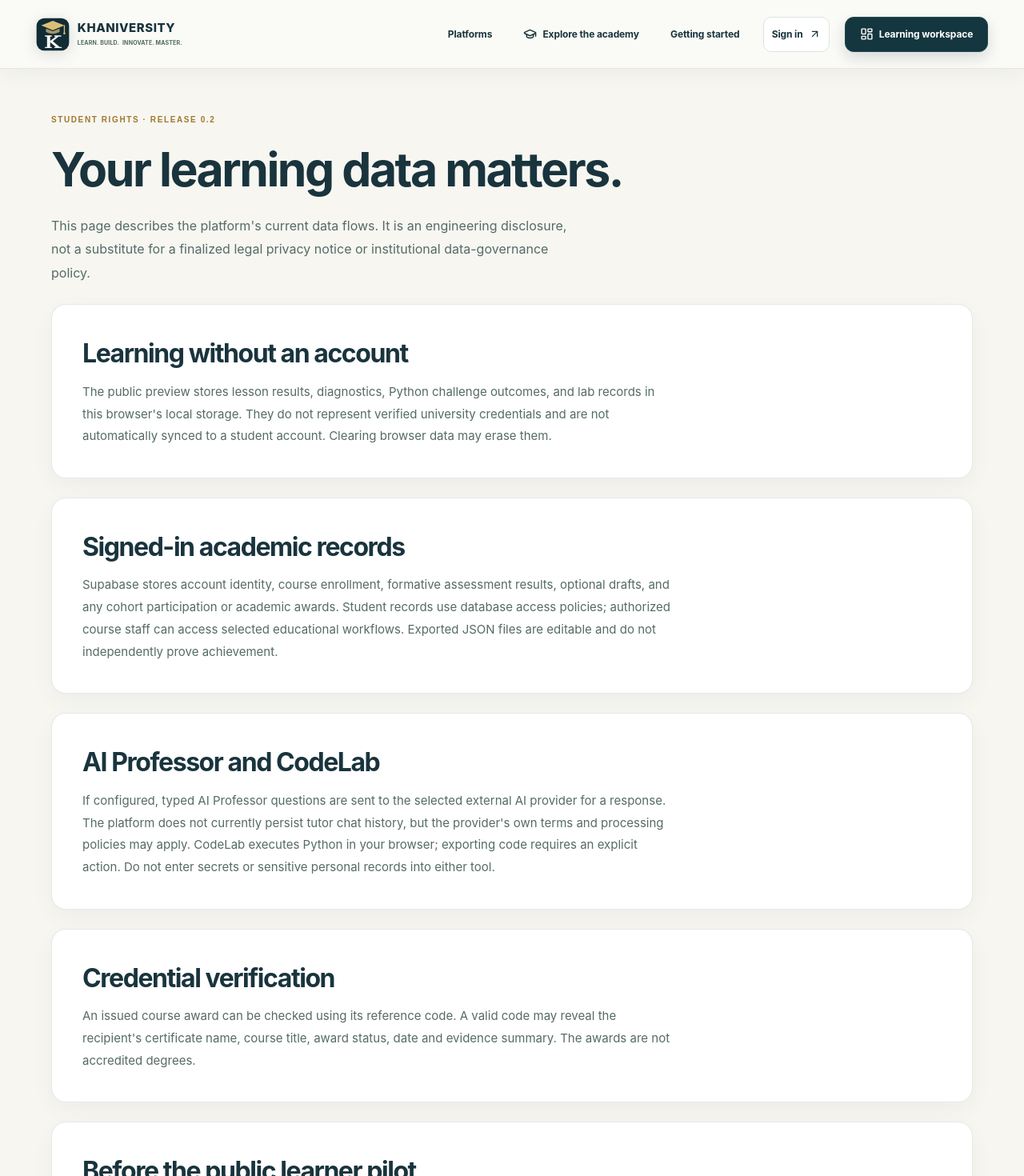
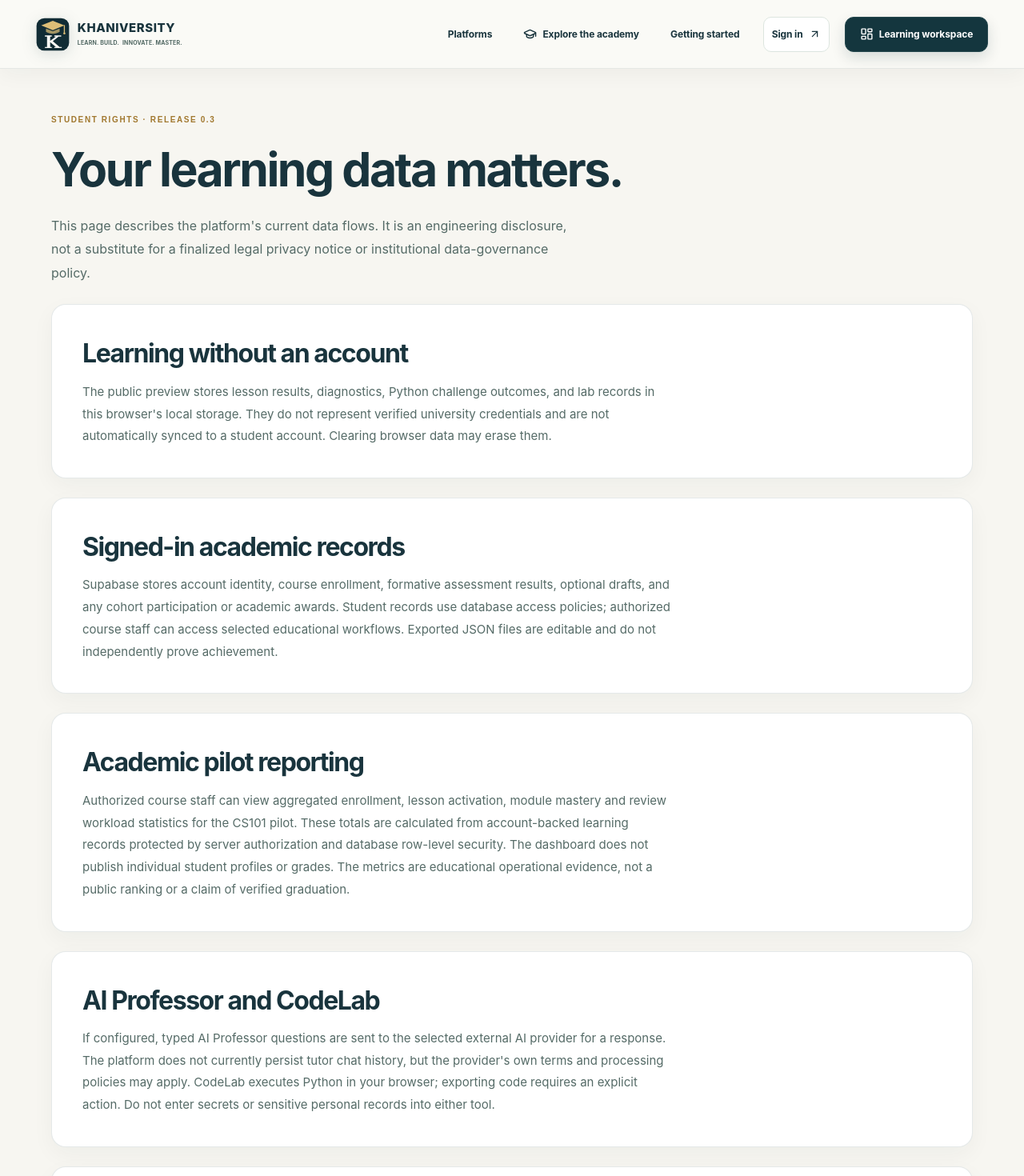
Before and after one commit to KuduKhan/khaniversity-platform, a Next.js app: page /privacy in a window 1280 px wide. Shown: the top 1470 px of the page at 80% size. Built offline with nearby package versions, Linux system fonts and the light colour scheme.

Commit message:
docs(v0.3): disclose aggregated pilot reporting and unchanged data-governance limits

```diff
--- a/src/app/privacy/page.tsx
+++ b/src/app/privacy/page.tsx
@@ -10,7 +10,7 @@ export default function PrivacyPage() {
   return <>
     <PublicHeader />
     <main id="main" className="section catalog-page">
-      <p className="eyebrow">STUDENT RIGHTS · RELEASE 0.2</p>
+      <p className="eyebrow">STUDENT RIGHTS · RELEASE 0.3</p>
       <h1>Your learning data matters.</h1>
       <p className="lead">This page describes the platform&apos;s current data flows. It is an engineering disclosure, not a substitute for a finalized legal privacy notice or institutional data-governance policy.</p>
       <section className="module-reading">
@@ -20,6 +20,10 @@ export default function PrivacyPage() {
       <section className="module-reading">
         <h2>Signed-in academic records</h2>
         <p>Supabase stores account identity, course enrollment, formative assessment results, optional drafts, and any cohort participation or academic awards. Student records use database access policies; authorized course staff can access selected educational workflows. Exported JSON files are editable and do not independently prove achievement.</p>
+      </section>
+      <section className="module-reading">
+        <h2>Academic pilot reporting</h2>
+        <p>Authorized course staff can view aggregated enrollment, lesson activation, module mastery and review workload statistics for the CS101 pilot. These totals are calculated from account-backed learning records protected by server authorization and database row-level security. The dashboard does not publish individual student profiles or grades. The metrics are educational operational evidence, not a public ranking or a claim of verified graduation.</p>
       </section>
       <section className="module-reading">
         <h2>AI Professor and CodeLab</h2>
```
